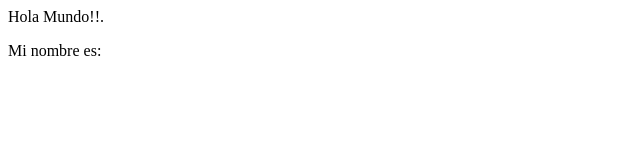
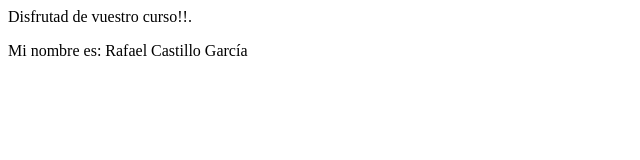
Before and after one commit to rafacastill0/uax-devops-01, a plain HTML site: page index.html in a window 1280 px wide. Shown: the whole page, without its empty margins (0-640 px from the left). Drawn offline with Linux system fonts and the light colour scheme.

Commit message:
UPDATED: added my name

```diff
--- a/index.html
+++ b/index.html
@@ -1,9 +1,9 @@
 <html>
-    <head>
-        <title>Hello world</title>
-    </head>
-    <body>
-        <p>Hola Mundo!!.</p>
-        <p>Mi nombre es: </p>
-    </body>
+	<head>
+		<title>Modelo Devops de integración continua</title>
+	</head>
+	<body>
+		<p>Disfrutad de vuestro curso!!.</p>
+		<p>Mi nombre es: Rafael Castillo García</p>
+	</body>
 </html>
```
